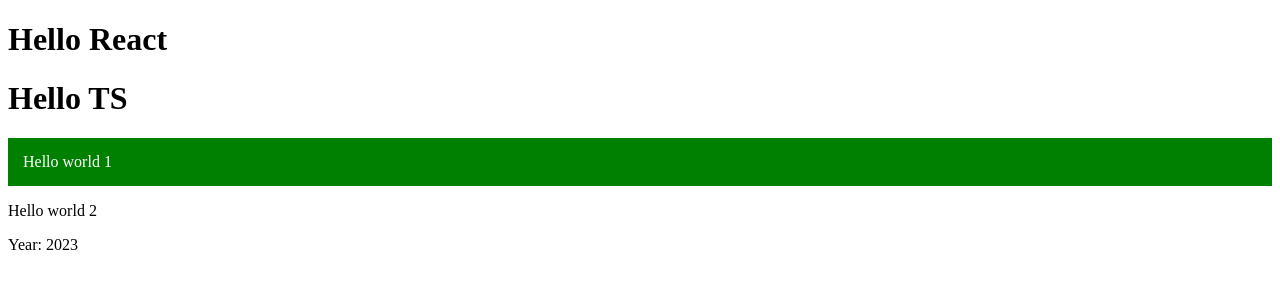
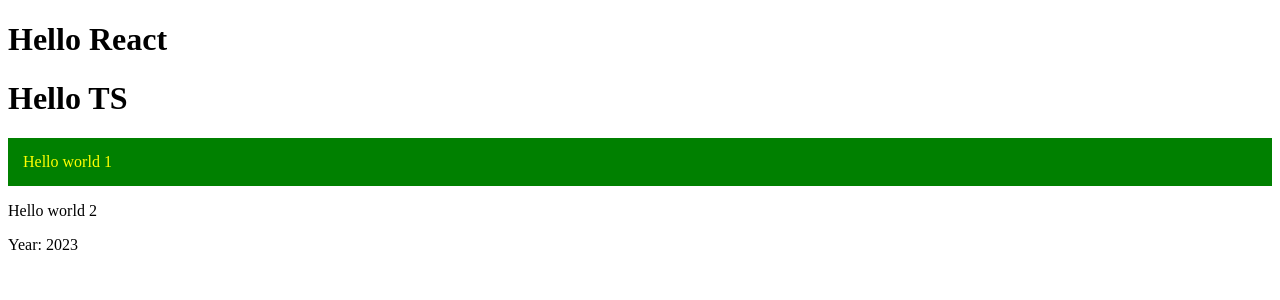
Before and after one commit to Stail6/React-lesson, a React (Create React App) app: page / in a window 1280 px wide. Shown: the top 300 px of the page. Built offline with nearby package versions, Linux system fonts and the light colour scheme.

Commit message:
додали (АБО) до кольорів

```diff
--- a/src/Content.tsx
+++ b/src/Content.tsx
@@ -5,11 +5,12 @@
 }
 
 export const Content = (props: Props) => {
+    let data = true
     return (
         <>
             <p
                 style={{
-                    color: 'white',
+                    color: data ? 'yellow' : 'white',
                     backgroundColor: 'green',
                     padding: '15px',
                 }}
```
